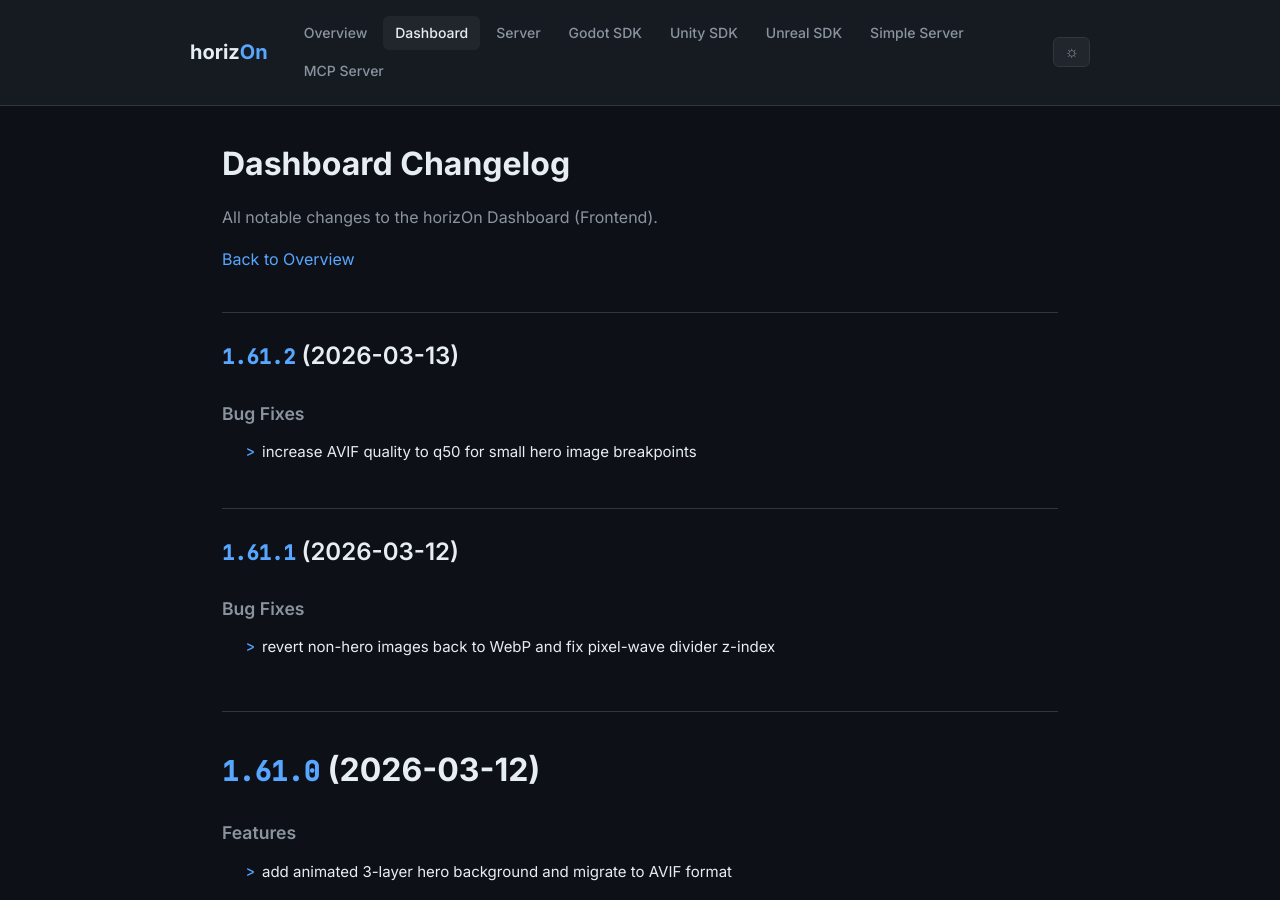
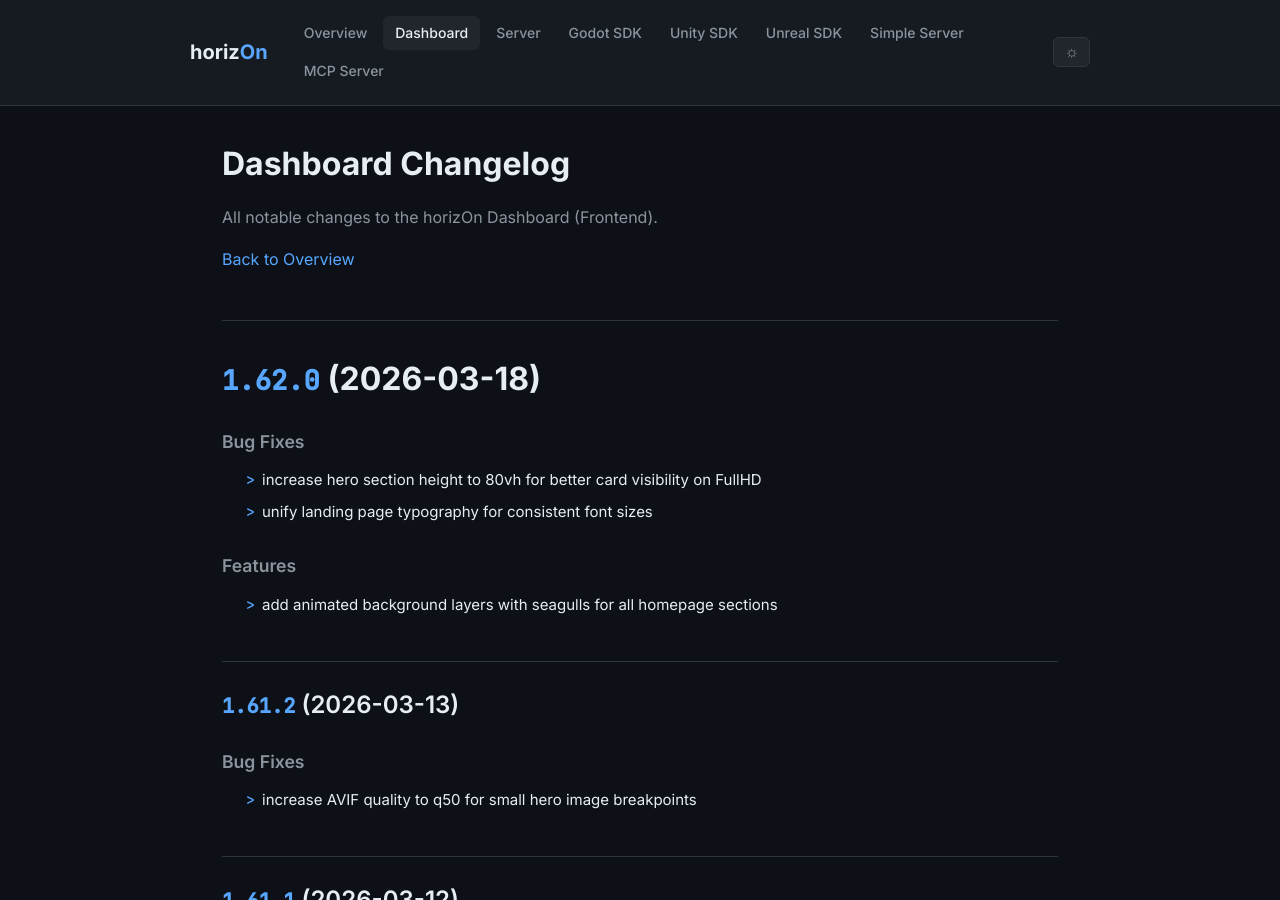
Before and after one commit to ProjectMakersDE/horizOn-Changelog, a Jekyll site: the page built from dashboard-changelog.md, in a window 1280 px wide and 900 px high. Built offline with Jekyll 4.4.1, drawn with Linux system fonts in a browser that asks for light colours.

Commit message:
chore: sync changelogs [skip ci]

```diff
--- a/dashboard-changelog.md
+++ b/dashboard-changelog.md
@@ -8,6 +8,19 @@ title: Dashboard Changelog
 All notable changes to the horizOn Dashboard (Frontend).
 
 [Back to Overview](.)
+
+# [1.62.0](https://github.com/ProjectMakersDE/horizOn-Dashboard/compare/v1.61.2...v1.62.0) (2026-03-18)
+
+
+### Bug Fixes
+
+* increase hero section height to 80vh for better card visibility on FullHD ([438c565](https://github.com/ProjectMakersDE/horizOn-Dashboard/commit/438c565da231322203d74acae45356a4d231cdc0))
+* unify landing page typography for consistent font sizes ([7c393d8](https://github.com/ProjectMakersDE/horizOn-Dashboard/commit/7c393d8c5343e15e4387e80673b7293894886615))
+
+
+### Features
+
+* add animated background layers with seagulls for all homepage sections ([0ee06b8](https://github.com/ProjectMakersDE/horizOn-Dashboard/commit/0ee06b80aad016f373c54151c19d5a9fb6e3a801))
 
 ## [1.61.2](https://github.com/ProjectMakersDE/horizOn-Dashboard/compare/v1.61.1...v1.61.2) (2026-03-13)
 
```
Also changed, not shown: index.md (+1 -1 lines).
